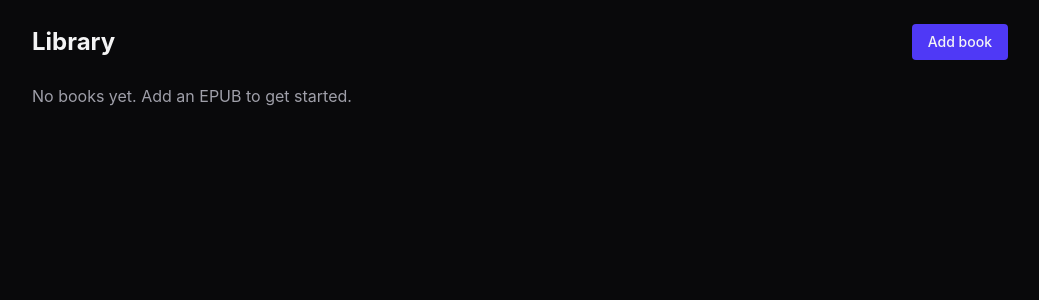
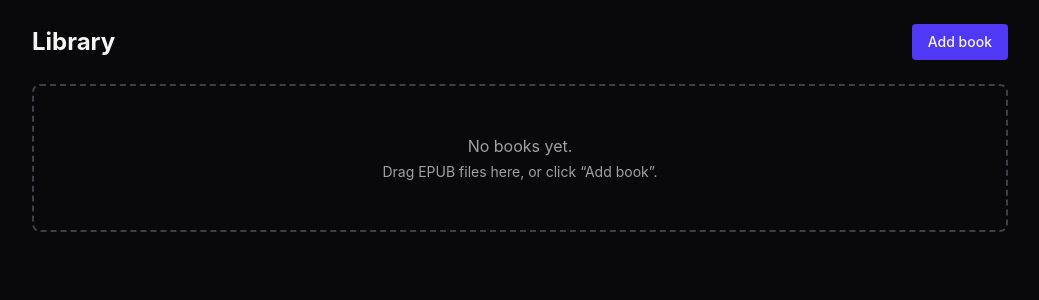
Before and after one commit to phantom2152/epub-reader, a React (Vite) app: page / in a window 1280 px wide. Shown: the top 300 px of the page, without its empty margins (120-1159 px from the left). Built offline with nearby package versions, Linux system fonts and the light colour scheme.

Commit message:
Drag and drop working

```diff
--- a/src/components/Library.tsx
+++ b/src/components/Library.tsx
@@ -22,21 +22,35 @@ function Cover({ blob, title }: { blob: Blob | null; title: string }) {
   return <img src={url} alt={title} className="h-full w-full object-cover" />;
 }
 
+const isEpub = (f: File) =>
+  f.name.toLowerCase().endsWith(".epub") || f.type === "application/epub+zip";
+
+const hasFiles = (e: React.DragEvent) =>
+  Array.from(e.dataTransfer.types).includes("Files");
+
 export default function Library({ onOpen }: { onOpen: (id: string) => void }) {
   const [books, setBooks] = useState<BookMeta[]>([]);
   const [busy, setBusy] = useState(false);
   const [error, setError] = useState<string | null>(null);
+  const [dragging, setDragging] = useState(false);
   const inputRef = useRef<HTMLInputElement>(null);
+  const dragDepth = useRef(0); // enter/leave fire for child elements too
 
   useEffect(() => {
     listBooks().then(setBooks);
   }, []);
 
-  async function handleFiles(files: FileList | null) {
-    if (!files || files.length === 0) return;
+  async function addFiles(files: File[]) {
+    if (files.length === 0 || busy) return;
     setBusy(true);
     setError(null);
-    for (const file of Array.from(files)) {
+
+    const errors: string[] = [];
+    for (const file of files) {
+      if (!isEpub(file)) {
+        errors.push(`"${file.name}" is not an EPUB`);
+        continue;
+      }
       try {
         const data = await file.arrayBuffer();
         const { title, author, cover } = await readMetadata(data);
@@ -53,9 +67,11 @@ export default function Library({ onOpen }: { onOpen: (id: string) => void }) {
         );
       } catch (e) {
         console.error(e);
-        setError(`Could not read "${file.name}"`);
+        errors.push(`Could not read "${file.name}"`);
       }
     }
+
+    if (errors.length) setError(errors.join(" · "));
     setBooks(await listBooks());
     setBusy(false);
     if (inputRef.current) inputRef.current.value = "";
@@ -66,7 +82,41 @@ export default function Library({ onOpen }: { onOpen: (id: string) => void }) {
     setBooks(await listBooks());
   }
 
+  function onDragEnter(e: React.DragEvent) {
+    if (!hasFiles(e)) return;
+    e.preventDefault();
+    dragDepth.current += 1;
+    setDragging(true);
+  }
+
+  function onDragOver(e: React.DragEvent) {
+    if (!hasFiles(e)) return;
+    e.preventDefault(); // required, otherwise the browser won't allow a drop
+    e.dataTransfer.dropEffect = "copy";
+  }
+
+  function onDragLeave(e: React.DragEvent) {
+    if (!hasFiles(e)) return;
+    dragDepth.current = Math.max(0, dragDepth.current - 1);
+    if (dragDepth.current === 0) setDragging(false);
+  }
+
+  function onDrop(e: React.DragEvent) {
+    if (!hasFiles(e)) return;
+    e.preventDefault();
+    dragDepth.current = 0;
+    setDragging(false);
+    addFiles(Array.from(e.dataTransfer.files));
+  }
+
   return (
+    <div
+      className="relative min-h-screen"
+      onDragEnter={onDragEnter}
+      onDragOver={onDragOver}
+      onDragLeave={onDragLeave}
+      onDrop={onDrop}
+    >
       <div className="mx-auto max-w-5xl p-6">
         <header className="mb-6 flex items-center justify-between">
           <h1 className="text-2xl font-bold">Library</h1>
@@ -83,16 +133,19 @@ export default function Library({ onOpen }: { onOpen: (id: string) => void }) {
             accept=".epub,application/epub+zip"
             multiple
             hidden
-          onChange={(e) => handleFiles(e.target.files)}
+            onChange={(e) => addFiles(Array.from(e.target.files ?? []))}
           />
         </header>
 
         {error && <p className="mb-4 text-sm text-red-400">{error}</p>}
 
         {books.length === 0 ? (
-        <p className="text-zinc-400">
-          No books yet. Add an EPUB to get started.
+          <div className="rounded-lg border-2 border-dashed border-zinc-700 p-12 text-center text-zinc-400">
+            <p>No books yet.</p>
+            <p className="mt-1 text-sm">
+              Drag EPUB files here, or click “Add book”.
             </p>
+          </div>
         ) : (
           <ul className="grid grid-cols-2 gap-6 sm:grid-cols-3 md:grid-cols-4 lg:grid-cols-5">
             {books.map((b) => (
@@ -101,13 +154,15 @@ export default function Library({ onOpen }: { onOpen: (id: string) => void }) {
                   onClick={() => onOpen(b.id)}
                   className="block w-full text-left"
                 >
-                <div className="aspect-2/3 overflow-hidden rounded bg-zinc-800 shadow">
+                  <div className="aspect-[2/3] overflow-hidden rounded bg-zinc-800 shadow">
                     <Cover blob={b.cover} title={b.title} />
                   </div>
                   <p className="mt-2 line-clamp-2 text-sm font-medium">
                     {b.title}
                   </p>
-                <p className="line-clamp-1 text-xs text-zinc-400">{b.author}</p>
+                  <p className="line-clamp-1 text-xs text-zinc-400">
+                    {b.author}
+                  </p>
                 </button>
                 <button
                   onClick={() => handleDelete(b.id)}
@@ -121,5 +176,14 @@ export default function Library({ onOpen }: { onOpen: (id: string) => void }) {
           </ul>
         )}
       </div>
+
+      {dragging && (
+        <div className="pointer-events-none fixed inset-0 z-50 flex items-center justify-center bg-zinc-950/80">
+          <div className="rounded-xl border-2 border-dashed border-indigo-400 px-12 py-10 text-lg text-indigo-300">
+            Drop EPUB files to add them
+          </div>
+        </div>
+      )}
+    </div>
   );
 }
```
Lines whose indentation alone changed are shown as unchanged.
